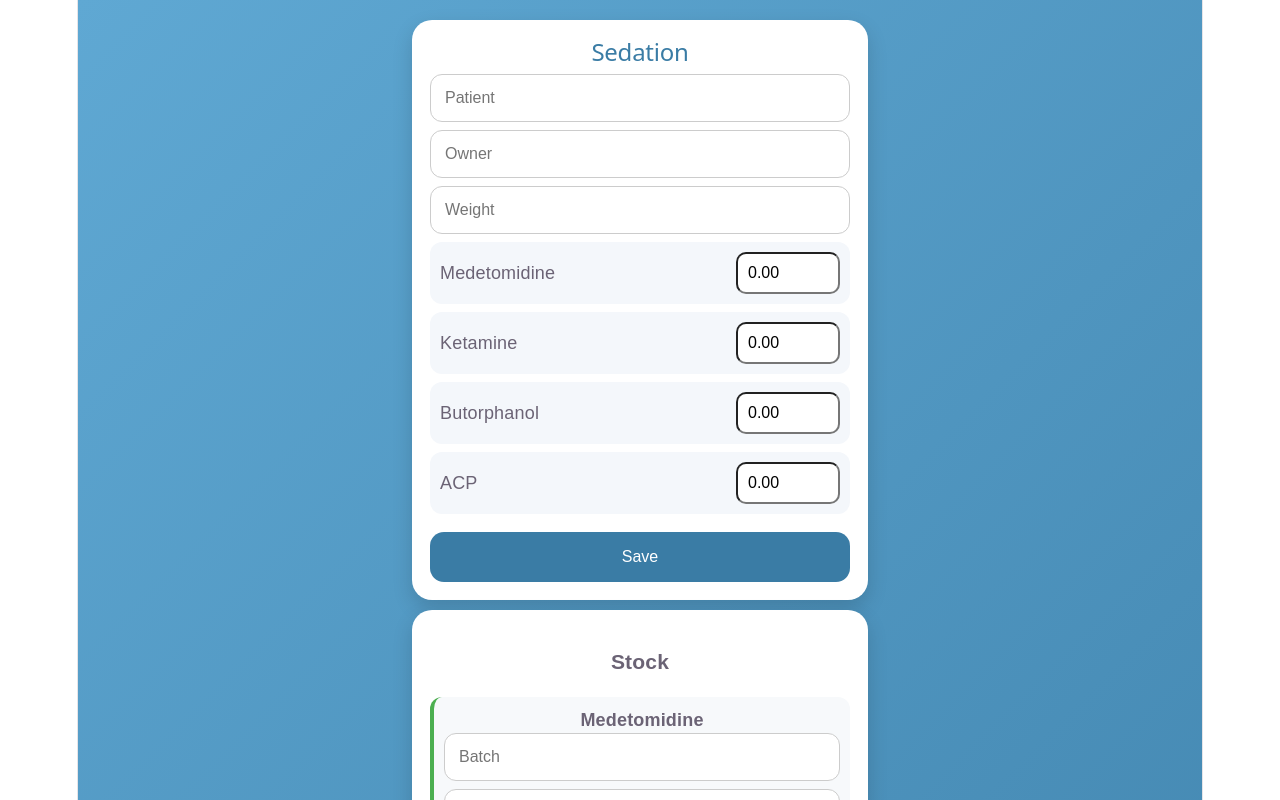
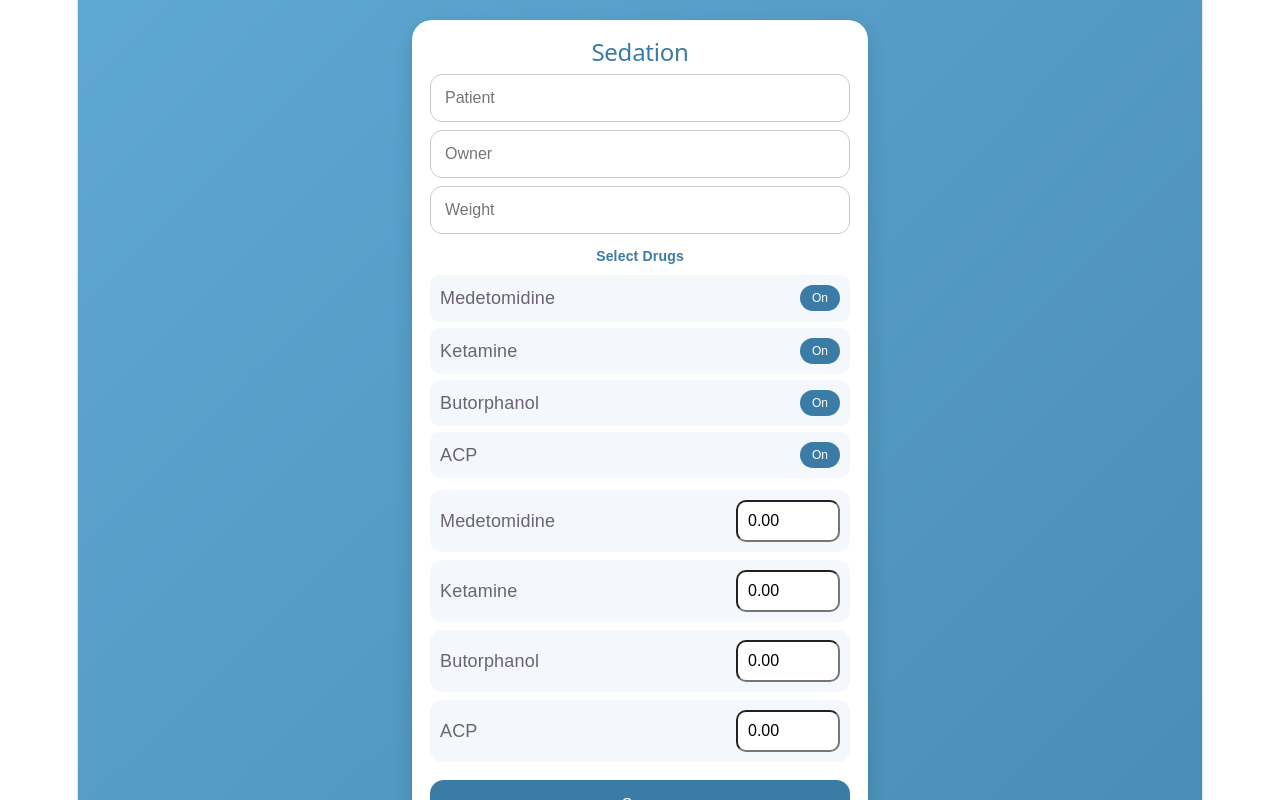
Before and after one commit to drcraigbailey/Sedation-calculator, a React (Vite) app: page / in a window 1280 px wide. Shown: the top 800 px of the page. Built offline with nearby package versions, Linux system fonts and the light colour scheme.

Commit message:
Update App.jsx

```diff
--- a/src/App.jsx
+++ b/src/App.jsx
@@ -190,6 +190,40 @@ const toggleDrug = (id) => {
         <input placeholder="Owner" value={ownerSurname} onChange={(e)=>setOwnerSurname(e.target.value)} style={input}/>
         <input type="number" placeholder="Weight" value={weight} onChange={(e)=>setWeight(e.target.value)} style={input}/>
 
+<div style={{ marginBottom: 12 }}>
+  <strong style={{ fontSize: 14, color: "#3a7ca5" }}>
+    Select Drugs
+  </strong>
+
+  {ALL_DRUGS.map(d => (
+    <div key={d.id} style={{
+      display: "flex",
+      justifyContent: "space-between",
+      alignItems: "center",
+      marginTop: 6,
+      padding: 10,
+      background: "#f4f7fb",
+      borderRadius: 10
+    }}>
+      <span>{d.name}</span>
+
+      <button
+        onClick={() => toggleDrug(d.id)}
+        style={{
+          background: activeDrugs.includes(d.id) ? "#3a7ca5" : "#ccc",
+          color: "white",
+          border: "none",
+          borderRadius: 20,
+          padding: "6px 12px",
+          fontSize: 12
+        }}
+      >
+        {activeDrugs.includes(d.id) ? "On" : "Off"}
+      </button>
+    </div>
+  ))}
+</div>
+
       {calculateDoses()
   .filter(d => activeDrugs.includes(d.id))
   .map(d => (
```
